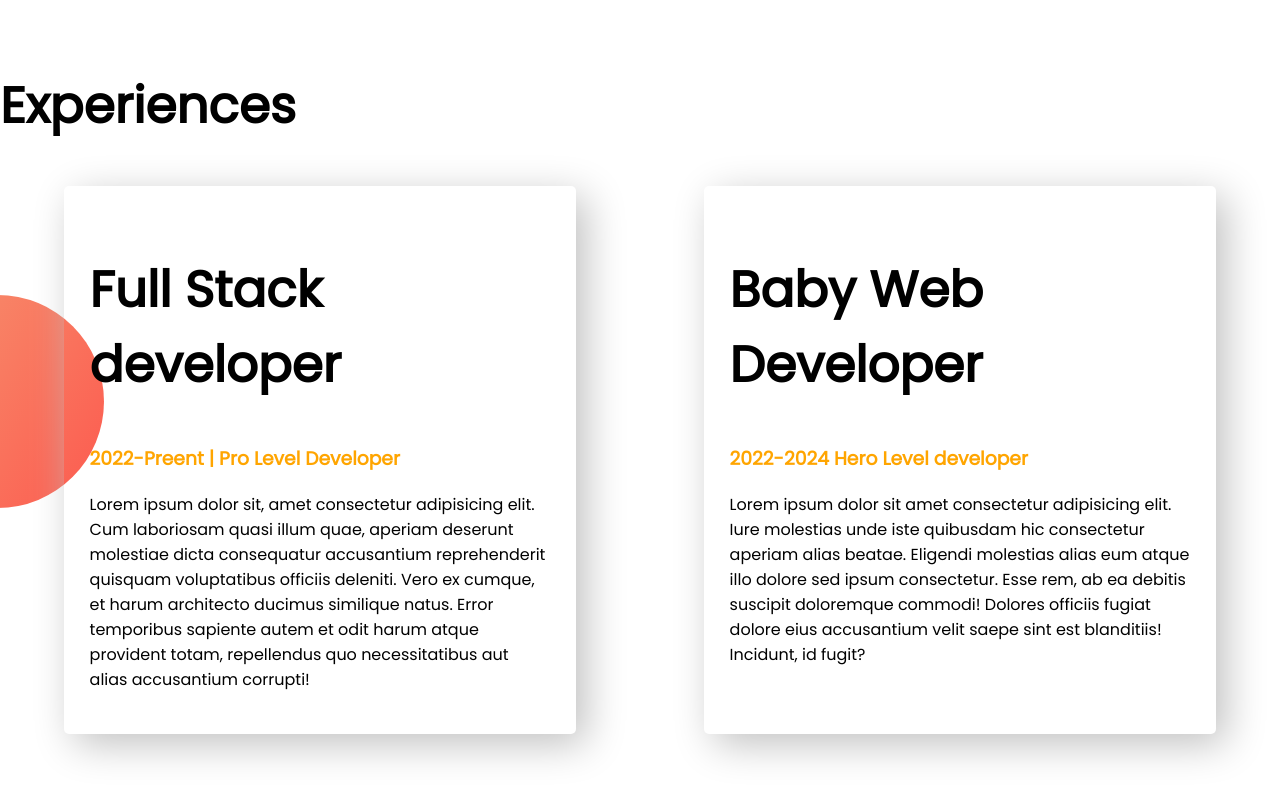
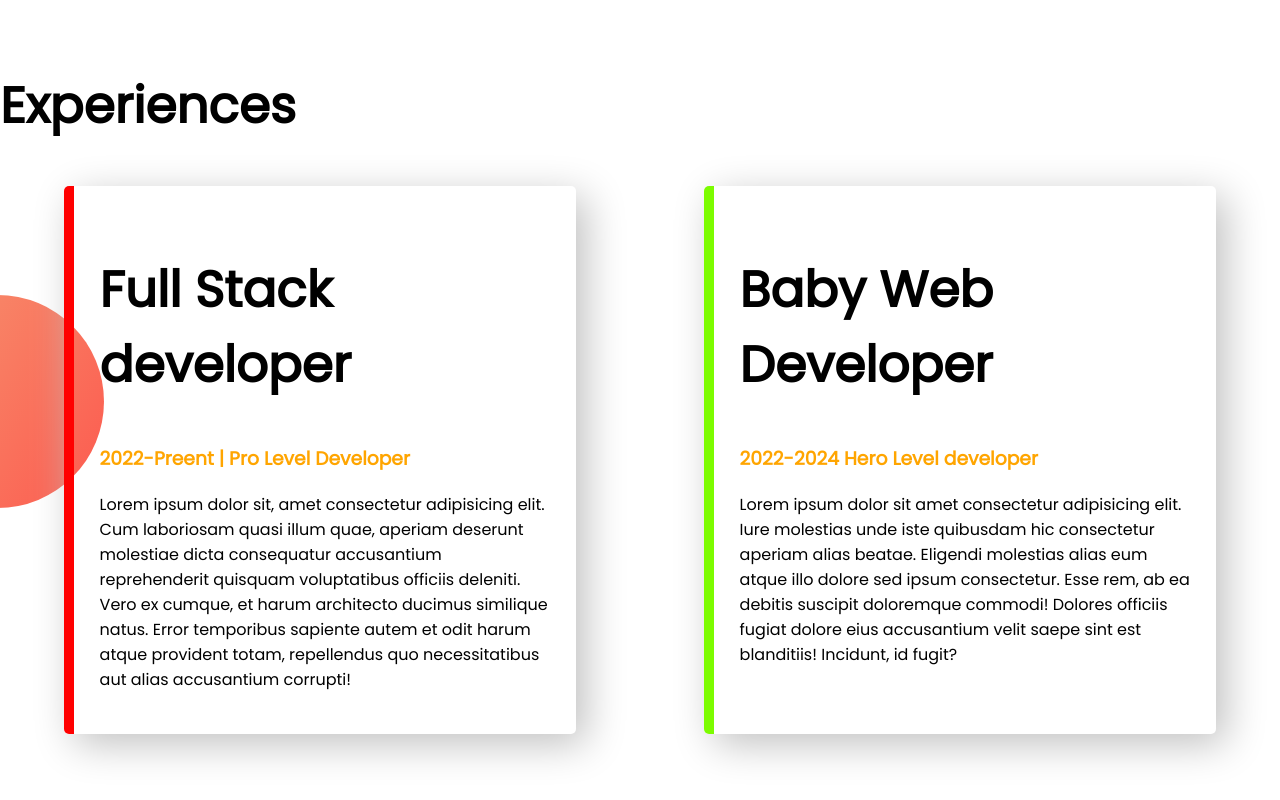
Before and after one commit to rajunarail/Developer-portfolio, a plain HTML site: page index.html in a window 1280 px wide. Shown: the part 1624-2424 px from the top of the page. Drawn offline with Linux system fonts and the light colour scheme.

Commit message:
last added

```diff
--- a/index.html
+++ b/index.html
@@ -49,14 +49,14 @@
         <h1>Experiences</h1>
 
        <div class="flexible-container">
-        <div class="experience-item">
+        <div class="experience-item" id="full-stack-developer">
             <h1>Full Stack developer</h1>
         <h3 class="orange-color">2022-Preent | Pro Level Developer</h3>
         <p>Lorem ipsum dolor sit, amet consectetur adipisicing elit. Cum laboriosam quasi illum quae, aperiam deserunt molestiae dicta consequatur
             accusantium reprehenderit quisquam voluptatibus officiis deleniti. Vero ex cumque, et harum architecto ducimus similique natus. Error
             temporibus sapiente autem et odit harum atque provident totam, repellendus quo necessitatibus aut alias accusantium corrupti!</p>
         </div>
-        <div class="experience-item"><h1>Baby Web Developer</h1>
+        <div class="experience-item" id="baby-web-developer"><h1>Baby Web Developer</h1>
         <h3 class="orange-color">2022-2024 Hero Level developer</h3>
     <p>Lorem ipsum dolor sit amet consectetur adipisicing elit. Iure molestias unde iste quibusdam hic consectetur aperiam alias beatae. Eligendi molestias alias eum atque illo dolore sed ipsum consectetur. Esse rem, ab ea debitis suscipit doloremque commodi! Dolores officiis fugiat dolore eius accusantium velit saepe sint est blanditiis! Incidunt, id fugit?</p></div></div>
     </section>
--- a/style.css
+++ b/style.css
@@ -55,3 +55,13 @@ background-position: right;
     background-repeat: no-repeat;
     background-position: left;
 }
+
+#full-stack-developer{    border-left: 10px solid red;
+
+
+}
+
+#baby-web-developer{
+    border-left: 10px solid lawngreen;
+
+}
```
